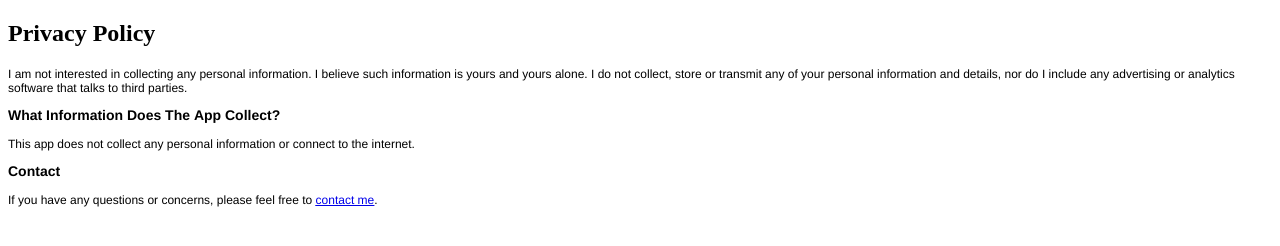
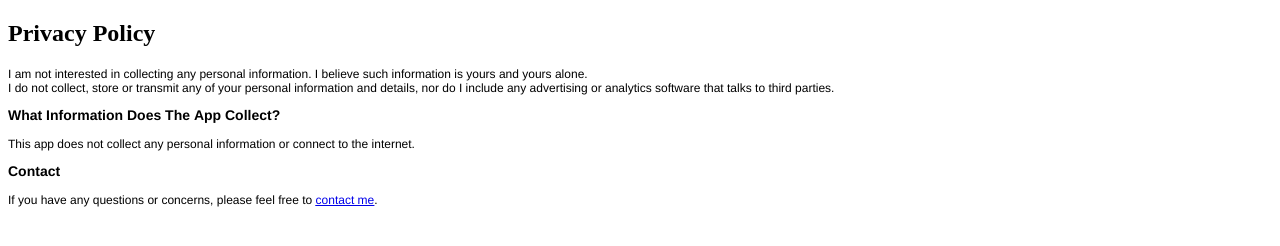
Before and after one commit to tnikolaou/tnikolaou.github.io, a plain HTML site: page privacy_policy.html in a window 1280 px wide. Drawn offline with Linux system fonts and the light colour scheme.

Commit message:
Update privacy_policy.html

```diff
--- a/privacy_policy.html
+++ b/privacy_policy.html
@@ -14,7 +14,8 @@
 </head>
 <body>
 <p class="p1"><span class="s1"><h2>Privacy Policy</h2></span></p>
-<p class="p4"><span class="s1">I am not interested in collecting any personal information. I believe such information is yours and yours alone. I do not collect, store or transmit any of your personal information and details, nor do I include any advertising or analytics software that talks to third parties.</span></p>
+<p class="p4"><span class="s1">I am not interested in collecting any personal information. I believe such information is yours and yours alone.</br>
+I do not collect, store or transmit any of your personal information and details, nor do I include any advertising or analytics software that talks to third parties.</span></p>
 <h3 style="margin: 0.0px 0.0px 14.0px 0.0px; font: 14.0px 'Helvetica Neue'; color: #000000; -webkit-text-stroke: #000000"><span class="s1"><b>What Information Does The App Collect?</b></span></h3>
 <p class="p4"><span class="s1">This app does not collect any personal information or connect to the internet.</span></p>
 <h3 style="margin: 0.0px 0.0px 14.0px 0.0px; font: 14.0px 'Helvetica Neue'; color: #000000; -webkit-text-stroke: #000000"><span class="s1"><b>Contact</b></span></h3>
```
